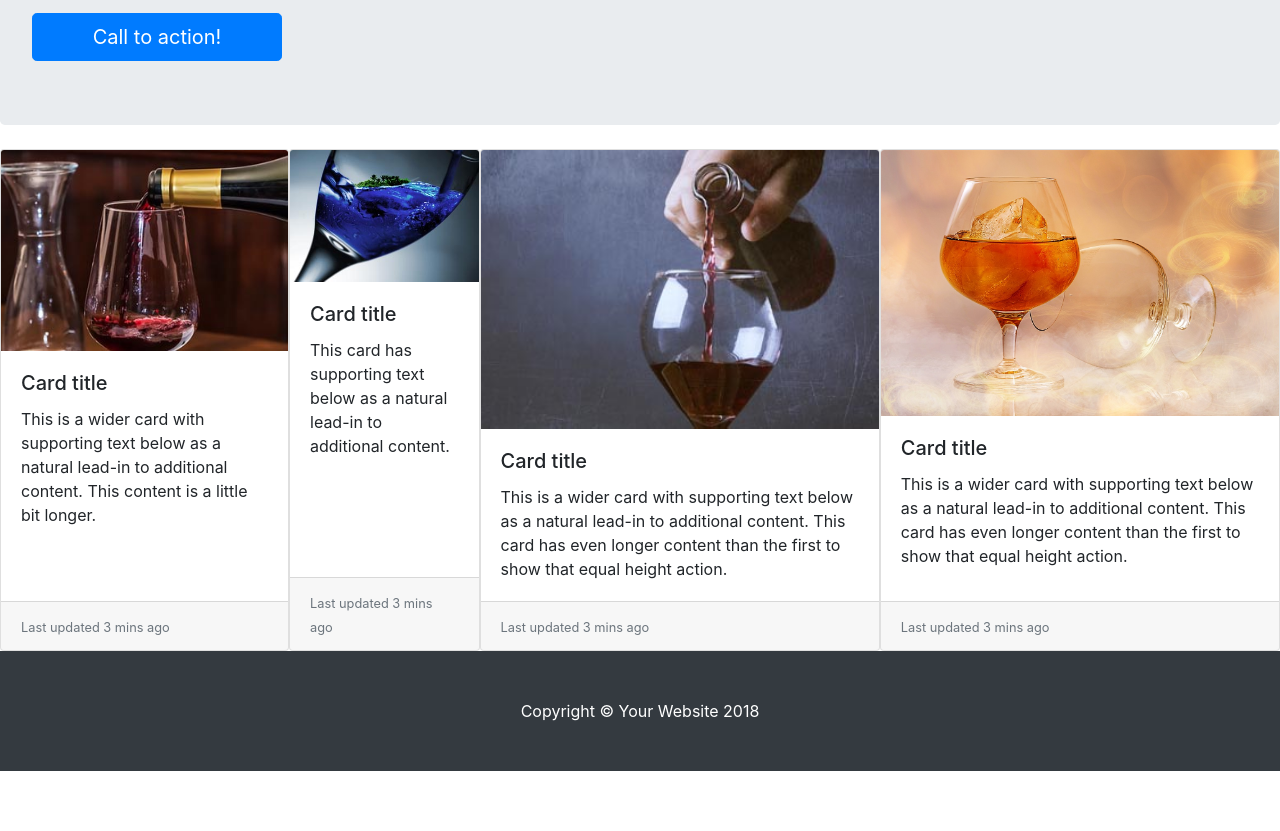
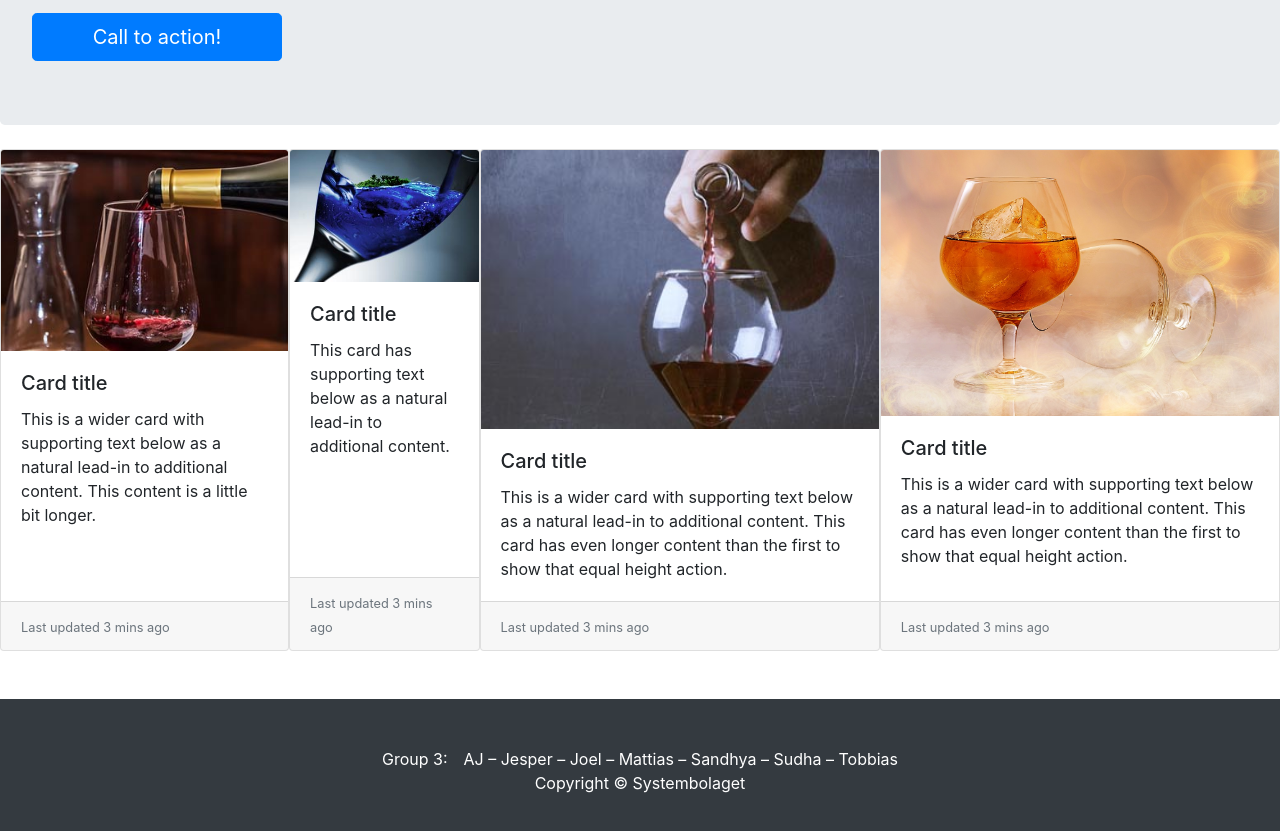
Before and after one commit to iravella/Systembolaget, a website with bundled scripts: page index.html in a window 1280 px wide. Shown: the part 245-1076 px from the top of the page. Before the commit the page ends 1016 px from the top, so only its background shows below. Built offline with nearby package versions, Linux system fonts and the light colour scheme; files whose address does not match are found by name.

Commit message:
PPE Sandhya, Sudha and AJ

```diff
--- a/css/main.css
+++ b/css/main.css
@@ -18,14 +18,10 @@ body {
   display: none;
 }
 
-
-
-
 .nrOfTypesInACountry {
   display: inline-flex;
   font-size: 15;
   color: darkgrey;
-
 }
 
 .CriterasForDisplayInFilterBox {
@@ -45,13 +41,15 @@ body {
 
 .CriterasForDisplayInFilterBox:hover {
   border-color: #008060;
-
 }
 
 @keyframes criterias {
-	0% {border-color: #008060;}
-	100% {border-color: white;}
-
+  0% {
+    border-color: #008060;
+  }
+  100% {
+    border-color: white;
+  }
 }
 
 
@@ -59,6 +57,7 @@ body {
 .btn {
   width: 250px
 }
+
 
 
 /*MENU AND ITS FILTER*/
@@ -81,7 +80,8 @@ body {
   display: none;
   border-style: outset;
   border-width: 2px;
-	width: 130px;	/*same as btn in bootstrap*/
+  width: 130px;
+  /*same as btn in bootstrap*/
 }
 
 #landmenu {
@@ -132,6 +132,7 @@ body {
 .hiddenfiltermenu {
   background-color: #008060;
 }
+
 .hiddenfiltermenu:hover {
   background-color: #c63939;
 }
@@ -142,8 +143,7 @@ body {
   border-color: black;
 }
 
-.buttonsOfLandFilter {
-}
+.buttonsOfLandFilter {}
 
 .buttonsOfLandFilter:hover {
   background-color: #008060;
@@ -167,7 +167,9 @@ body {
   height: 20px;
 }
 
+
 /*PRIS MENUS*/
+
 .pris {
   display: grid;
   grid-template-columns: 1fr
@@ -185,11 +187,12 @@ body {
 
 .prisform {
   display: none;
-
 }
 
 
+
 /*DISPLAYED PRODUCTS*/
+
 .productDisplayed {
   display: grid;
   grid-template-columns: 4fr 2fr;
@@ -203,8 +206,7 @@ body {
   width: 50%
 }
 
-.gridDisplayedProducts {
-}
+.gridDisplayedProducts {}
 
 .values {
   display: none;
@@ -231,6 +233,7 @@ body {
 }
 
 
+
 /*
 .1container_of_filtered_countries {
 	display: grid;
@@ -253,3 +256,14 @@ body {
 }
 
 /*
+/*footer*/
+.footer {
+
+	position: relative;
+  	bottom: 0;
+	left: 0;
+
+ 	width: 100%;
+   color: white;
+   text-align: center;
+ }
--- a/index.html
+++ b/index.html
@@ -37,10 +37,7 @@
 </head>
 
 <body>
-  <!-- <h1>Hello World!</h1>s
-<button id="wow">click me</button>
-<button id="wow2">click me</button> -->
- <!-- Navigation -->
+
     <nav class="navbar navbar-expand-lg navbar-dark bg-dark fixed-top">
       <div class="container">
 
@@ -133,11 +130,12 @@
 
     <!-- /.container -->
 <!-- Footer -->
-    <footer class="py-5 bg-dark">
-      <div class="container">
-        <p class="m-0 text-center text-white">Copyright &copy; Your Website 2018</p>
+    <footer class="py-5 bg-dark mt-5">
+       <div class="footer">
+        Group 3:&emsp;AJ &ndash; Jesper &ndash; Joel &ndash; Mattias &ndash; Sandhya &ndash; Sudha &ndash; Tobbias <br> Copyright &copy; Systembolaget
       </div>
-      <!-- /.container -->
+
+
     </footer>
 
 
```
Also changed, not shown: sortiment.html (+55 -2 lines). Lines whose indentation alone changed are shown as unchanged.
